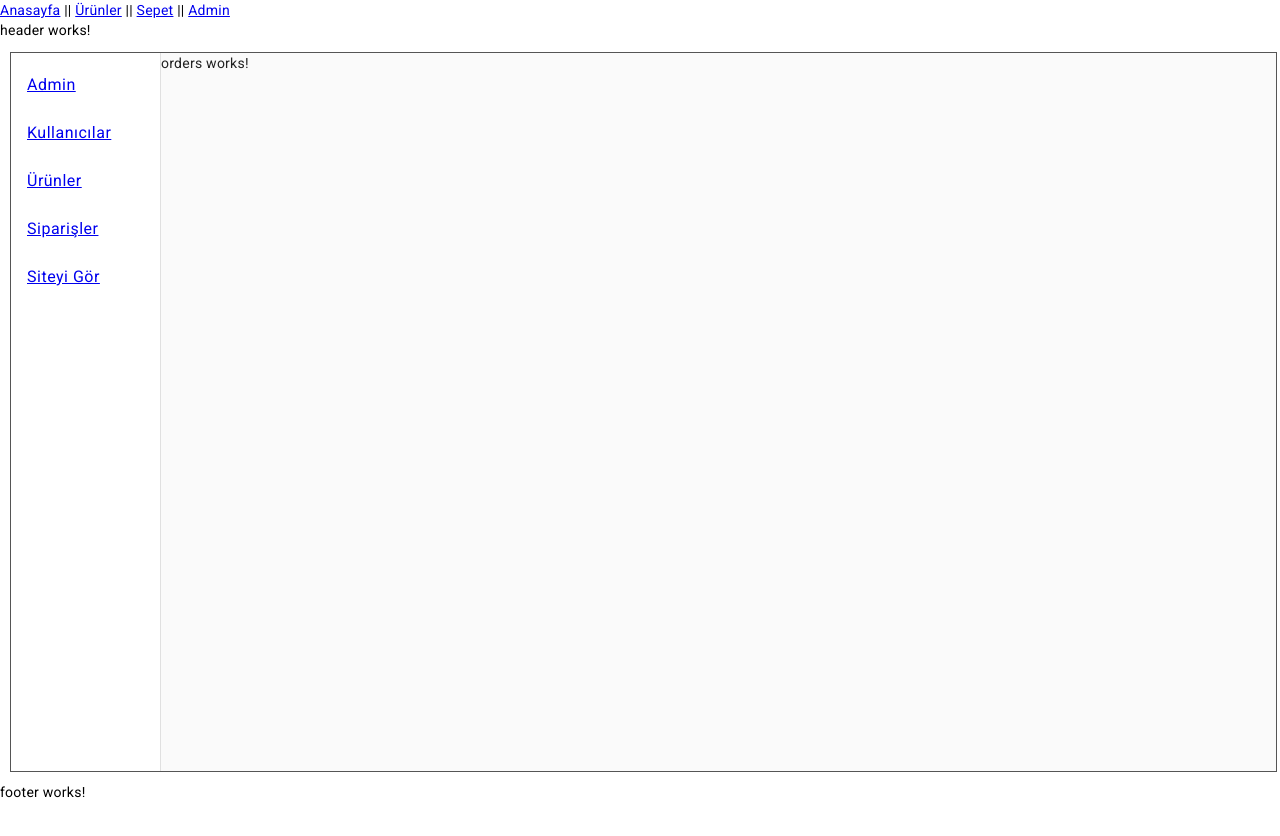
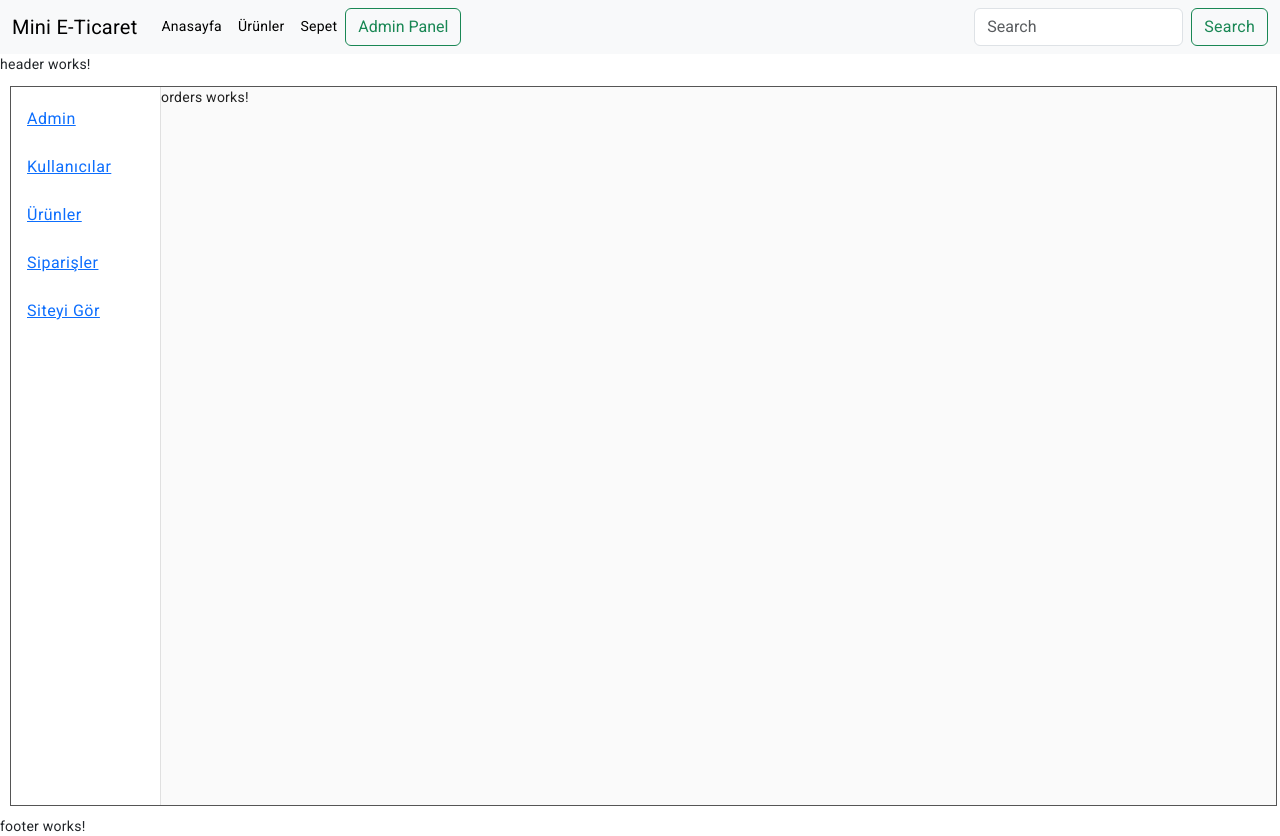
Before and after one commit to leventkalkavan/ECommerceClient, an Angular app: page /admin/orders in a window 1280 px wide. Before the commit the page ends 802 px from the top, so only its background shows below. Built offline with nearby package versions, Linux system fonts and the light colour scheme.

Commit message:
angular bootstrap jquery integration(for ui)

```diff
--- a/angular.json
+++ b/angular.json
@@ -31,9 +31,13 @@
             ],
             "styles": [
               "@angular/material/prebuilt-themes/deeppurple-amber.css",
-              "src/styles.scss"
+              "src/styles.scss",
+              "node_modules/bootstrap/dist/css/bootstrap.min.css"
             ],
-            "scripts": []
+            "scripts": [
+              "node_modules/bootstrap/dist/js/bootstrap.min.js",
+              "node_modules/jquery/dist/jquery.min.js"
+            ]
           },
           "configurations": {
             "production": {
--- a/package.json
+++ b/package.json
@@ -20,6 +20,8 @@
     "@angular/platform-browser": "^16.0.0",
     "@angular/platform-browser-dynamic": "^16.0.0",
     "@angular/router": "^16.0.0",
+    "bootstrap": "^5.3.0",
+    "jquery": "^3.7.0",
     "rxjs": "~7.8.0",
     "tslib": "^2.3.0",
     "zone.js": "~0.13.0"
--- a/src/app/app.component.html
+++ b/src/app/app.component.html
@@ -1,6 +1,45 @@
-<a routerLink="">Anasayfa</a> ||
-<a routerLink="products">Ürünler</a> ||
-<a routerLink="basket">Sepet</a> ||
-<a routerLink="admin">Admin</a>
+<nav class="navbar navbar-expand-lg bg-body-tertiary">
+    <div class="container-fluid">
+      <a class="navbar-brand" href="#">Mini E-Ticaret</a>
+      <button class="navbar-toggler" type="button" data-bs-toggle="collapse" data-bs-target="#navbarSupportedContent" aria-controls="navbarSupportedContent" aria-expanded="false" aria-label="Toggle navigation">
+        <span class="navbar-toggler-icon"></span>
+      </button>
+      <div class="collapse navbar-collapse" id="navbarSupportedContent">
+        <ul class="navbar-nav me-auto mb-2 mb-lg-0">
+            <li class="nav-item">
+              <a class="nav-link active" aria-current="page" routerLink="">Anasayfa</a>
+            </li>
+            <li class="nav-item">
+              <a class="nav-link active" aria-current="page" routerLink="products">Ürünler</a>
+            </li>
+            <li class="nav-item">
+              <a class="nav-link active" aria-current="page" routerLink="basket">Sepet</a>
+            </li>
+            <li>
+            <button class="btn btn-outline-success" routerLink="admin">Admin Panel</button>
+            </li>
+            <!-- <li class="nav-item dropdown">
+                <a class="nav-link dropdown-toggle" href="#" role="button" data-bs-toggle="dropdown" aria-expanded="false">
+                  Dropdown
+                </a>
+                <ul class="dropdown-menu">
+                  <li><a class="dropdown-item" href="#">Action</a></li>
+                  <li><a class="dropdown-item" href="#">Another action</a></li>
+                  <li><hr class="dropdown-divider"></li>
+                  <li><a class="dropdown-item" href="#">Something else here</a></li>
+                </ul>
+              </li>
+              <li class="nav-item">
+                <a class="nav-link disabled">Disabled</a>
+              </li> -->
+        </ul>
+        <form class="d-flex" role="search">
+          <input class="form-control me-2" type="search" placeholder="Search" aria-label="Search">
+          <a class="btn btn-outline-success" type="submit">Search</a>
+        </form>
+      </div>
+    </div>
+  </nav>
+
 
 <router-outlet></router-outlet>
--- a/src/app/app.component.ts
+++ b/src/app/app.component.ts
@@ -1,5 +1,4 @@
 import { Component } from '@angular/core';
-
 @Component({
   selector: 'app-root',
   templateUrl: './app.component.html',
```
Also changed, not shown: 1 other file (tests, documents, lock files or other folders).
